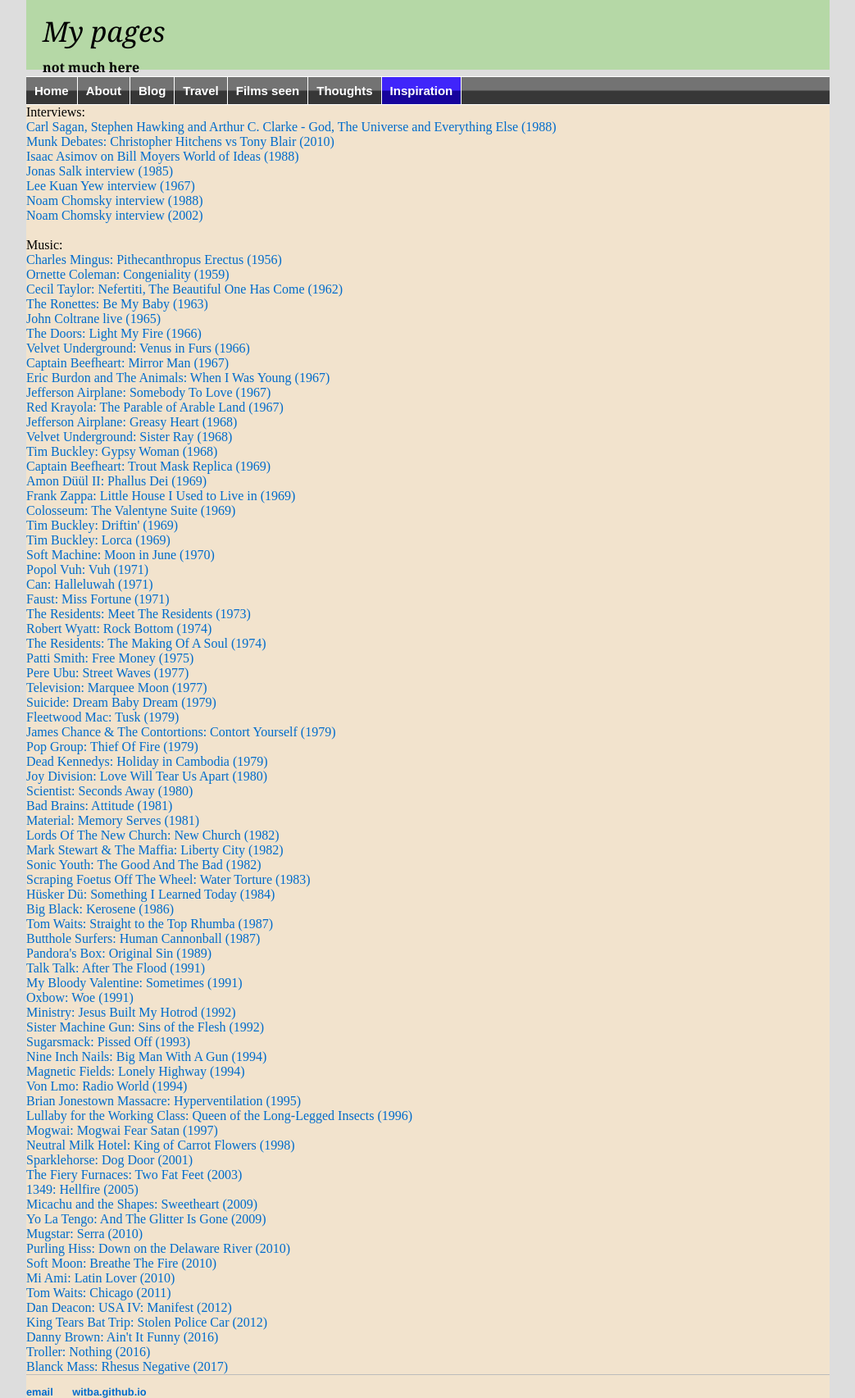
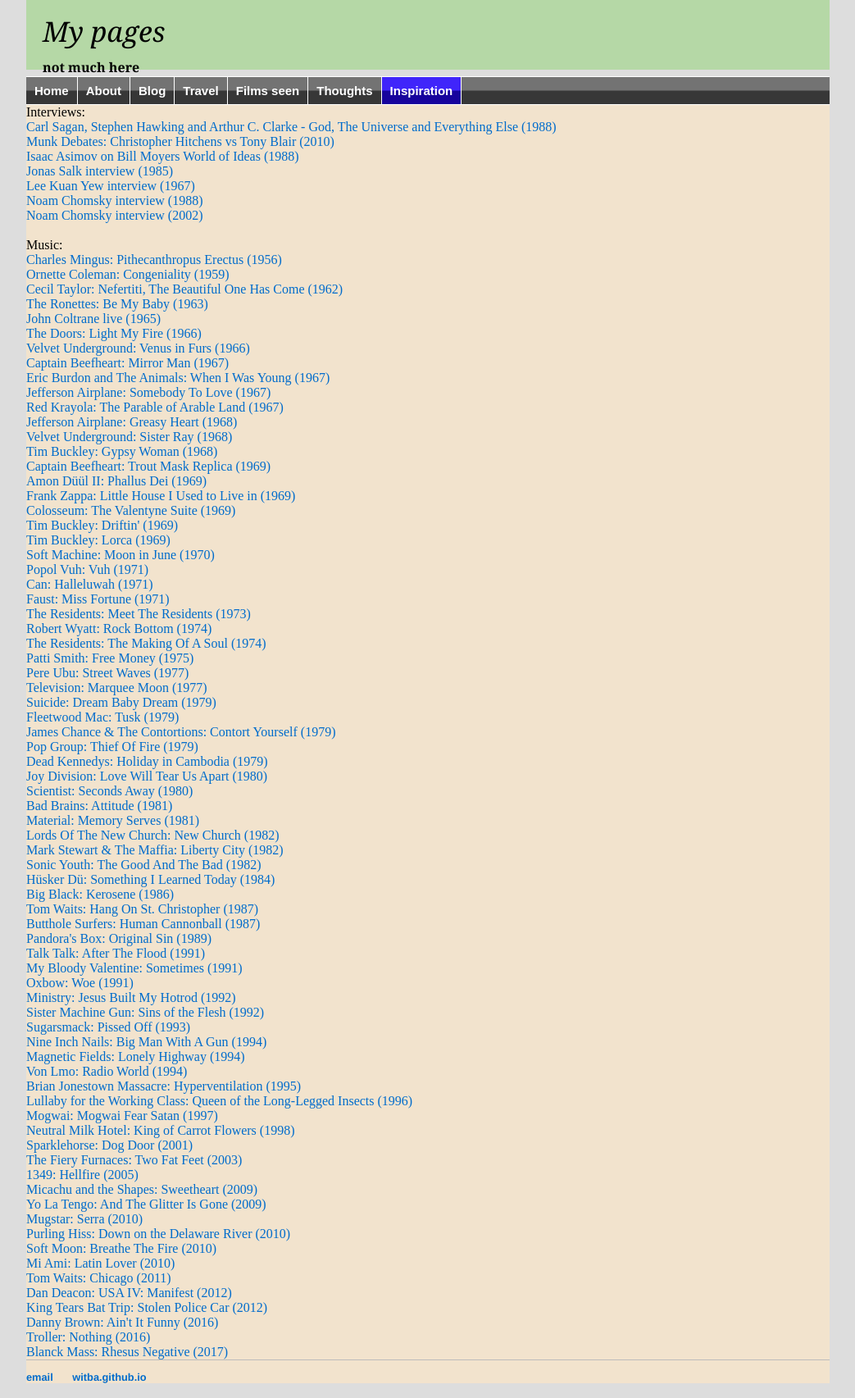
Before and after one commit to witba/witba.github.io, a Jekyll site: the page built from inspiration/index.html, in a window 1280 px wide. Shown: the whole page at 82% size, without its empty margins (118-1161 px from the left). Built offline with Jekyll 4.4.1, drawn with Linux system fonts in a browser that asks for light colours.

Commit message:
Update index.html

```diff
--- a/inspiration/index.html
+++ b/inspiration/index.html
@@ -56,10 +56,9 @@
 <a href="https://www.youtube.com/watch?v=EemqJNOSGSM" target=_blank>Lords Of The New Church: New Church (1982)</a><br>
 <a href="https://www.youtube.com/watch?v=QsTgN22rCLU" target=_blank>Mark Stewart & The Maffia: Liberty City (1982)</a><br>
 <a href="https://www.youtube.com/watch?v=W7JncJYxN8E" target=_blank>Sonic Youth: The Good And The Bad (1982)</a><br>
-<a href="https://www.youtube.com/watch?v=nRGgH_67hzg" target=_blank>Scraping Foetus Off The Wheel: Water Torture (1983)</a><br>
 <a href="https://www.youtube.com/watch?v=rktLCGpQ3RA" target=_blank>Hüsker Dü: Something I Learned Today (1984)</a><br>
 <a href="https://www.youtube.com/watch?v=HuO3wwLuF0w" target=_blank>Big Black: Kerosene (1986)</a><br>
-<a href="https://www.youtube.com/watch?v=NIzUf0lL0bM" target=_blank>Tom Waits: Straight to the Top Rhumba (1987)</a><br>
+<a href="https://www.youtube.com/watch?v=nwZBsu5IVHM" target=_blank>Tom Waits: Hang On St. Christopher (1987)</a><br>
 <a href="https://www.youtube.com/watch?v=IMIt5vRQuOE" target=_blank>Butthole Surfers: Human Cannonball (1987)</a><br>
 <a href="https://www.youtube.com/watch?v=OB_TQ0F0LjA" target=_blank>Pandora's Box: Original Sin (1989)</a><br>
 <a href="https://www.youtube.com/watch?v=8zf-Z2oF6z4" target=_blank>Talk Talk: After The Flood (1991)</a><br>
```
